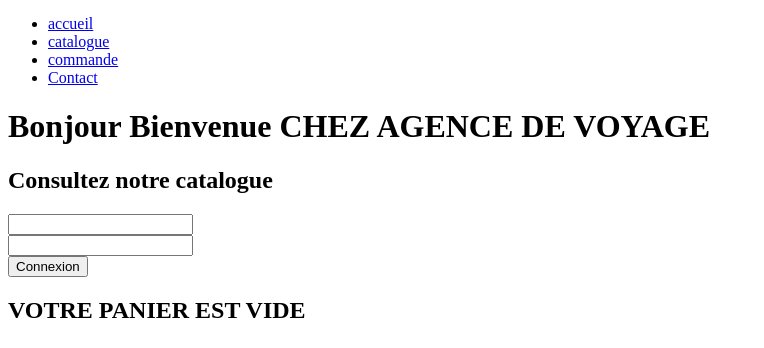
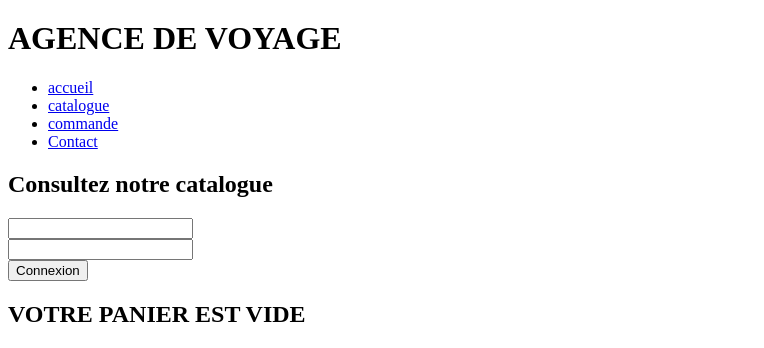
Before and after one commit to lucymtl/P62_E16_TP_agence, a PHP site: page / in a window 1280 px wide. Shown: the part 933-1281 px from the top of the page, without its empty margins (0-764 px from the left). Before the commit the page ends 1251 px from the top, so only its background shows below. Run offline with PHP 8.4, Linux system fonts and the light colour scheme.

Commit message:
maj fichier

```diff
--- a/views/header.php
+++ b/views/header.php
@@ -1,8 +1,4 @@
 <?php require_once ('data/defines.php');?>
-
-
-
-
 
     <!-- *********** HEADER ************ -->
     <header>
@@ -16,6 +12,7 @@
             <img src="images/logo-boreale.png" alt = "Suivez-nous sur facebook" />
         </div>
         <div id="header">
+            <h1> AGENCE DE VOYAGE</h1>
             <ul>
                 <?php
                 // Afficher le menu avec un foreach
@@ -26,8 +23,6 @@
             </ul>
         </div>
 
-
-        <h1>Bonjour Bienvenue CHEZ AGENCE DE VOYAGE</h1>
         <h2>Consultez notre catalogue</h2>
 
 <?php
--- a/views/page_top.php
+++ b/views/page_top.php
@@ -16,4 +16,3 @@
     </head>
     <body>
     <div id="wrapper">
-<?php //require_once ('header.php'); ?>
```
Also changed, not shown: views/catalogue.php (+4 -63 lines).
